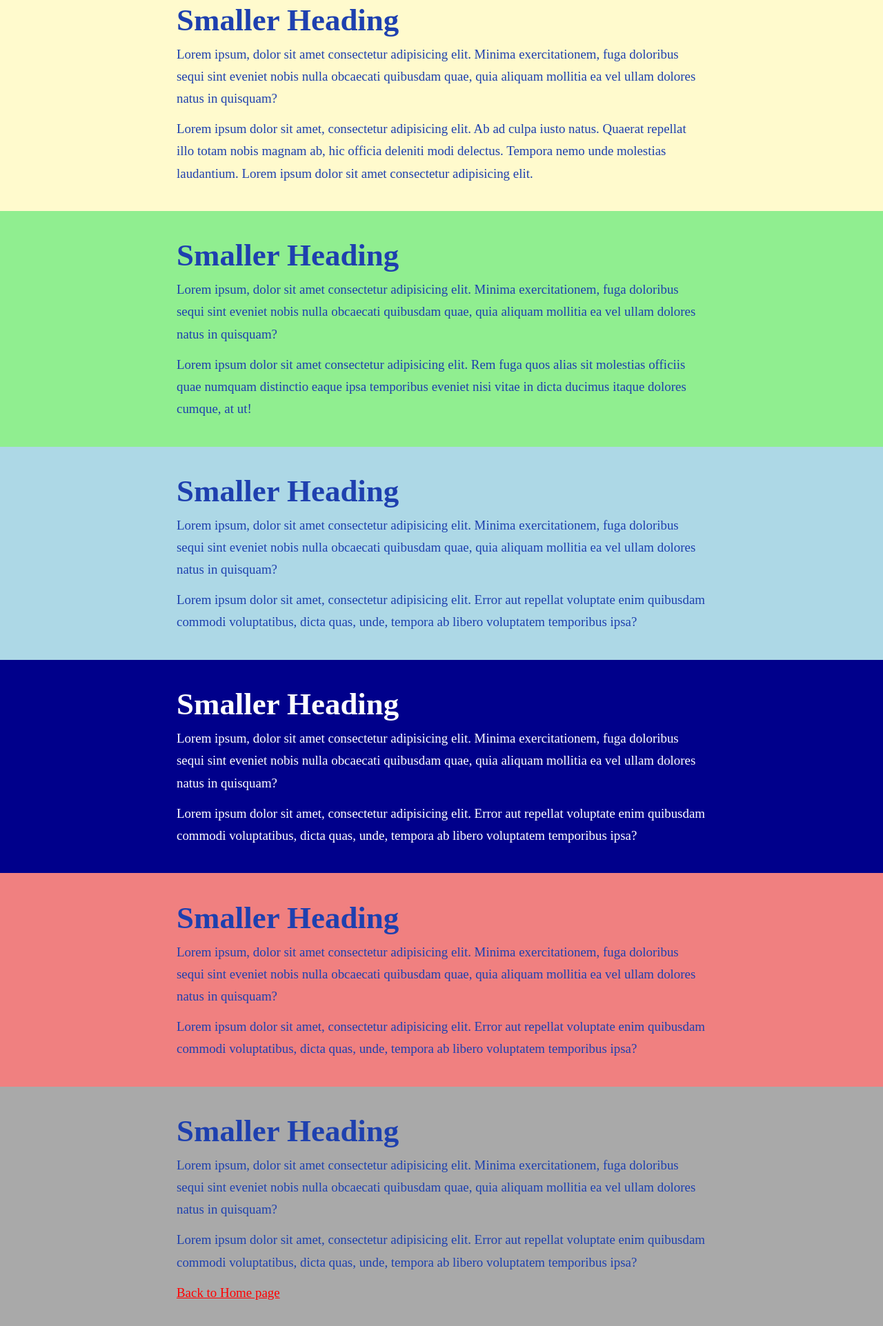
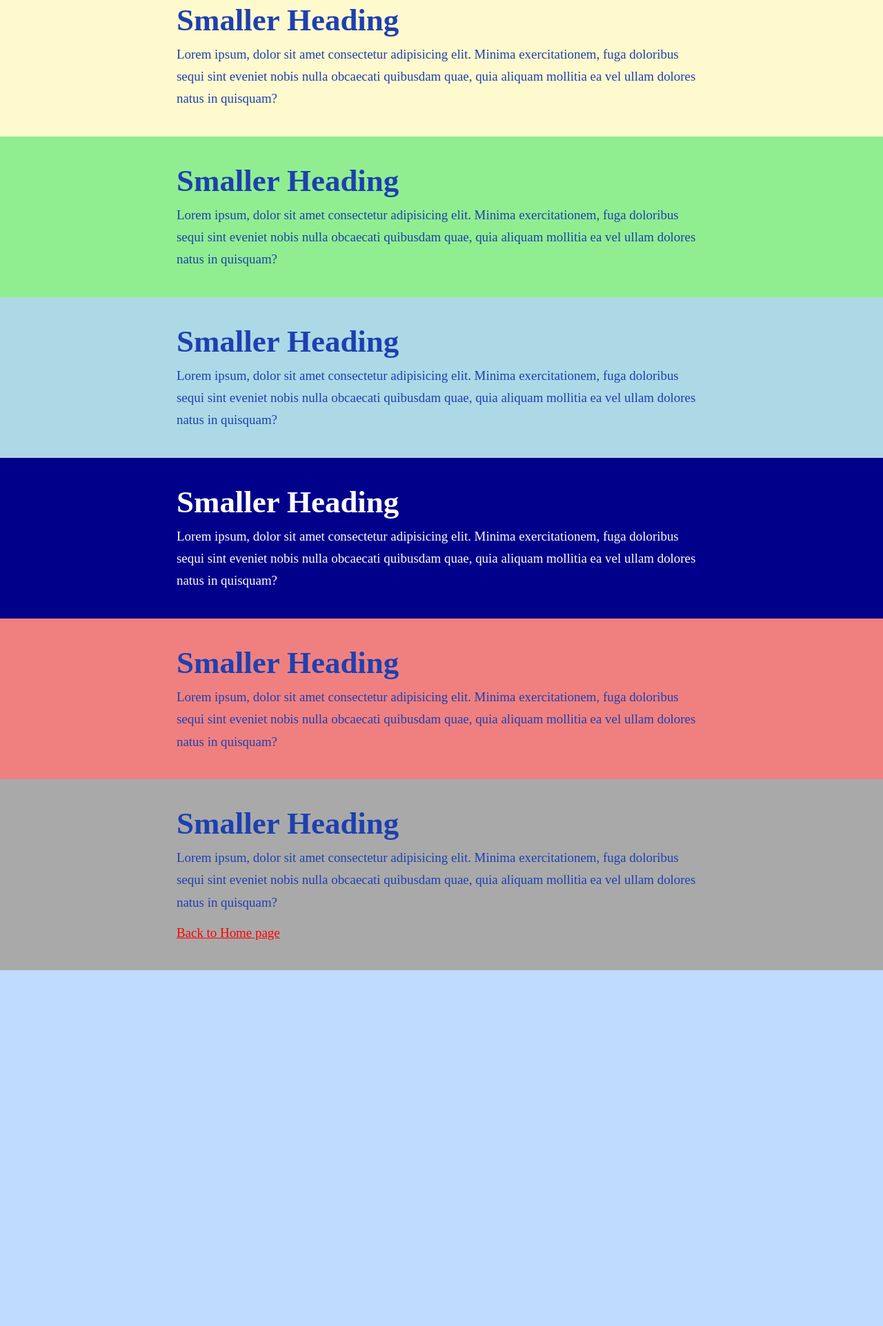
Before and after one commit to ferdnandow/ferdnandow.github.io, a plain HTML site: page exercises/page-3.html in a window 1280 px wide. Shown: the part 329-2252 px from the top of the page at 69% size. After the commit the page ends 1736 px from the top, so only its background shows below. Drawn offline with Linux system fonts and the light colour scheme.

Commit message:
second commit

```diff
--- a/exercises/page-1.html
+++ b/exercises/page-1.html
@@ -6,6 +6,15 @@
     <title>A Tale of Two Cities</title>
     <meta name="description" content="A basic web page containing some text from A Tale of Two Cities, a novel published in 1859 by English author Charles Dickens.">
     <link rel="stylesheet" href="assets/css/style-1.css">
+
+
+<link rel="apple-touch-icon" sizes="180x180" href="../assets/img/favicons/apple-touch-icon.png">
+<link rel="icon" type="image/png" sizes="32x32" href="../assets/img/favicons/favicon-32x32.png">
+<link rel="icon" type="image/png" sizes="16x16" href="../assets/img/favicons/favicon-16x16.png">
+<link rel="manifest" href="../assets/img/favicons/site.webmanifest">
+
+
+
 </head>
 <body>
 
--- a/exercises/page-3.html
+++ b/exercises/page-3.html
@@ -8,6 +8,13 @@
 <title>Web Page with Sections</title>
 <meta name="description" content="A sample web page with multiple sections.">
 <link rel="stylesheet" href="assets/css/style-3.css">
+
+
+<link rel="apple-touch-icon" sizes="180x180" href="../assets/img/favicons/apple-touch-icon.png">
+<link rel="icon" type="image/png" sizes="32x32" href="../assets/img/favicons/favicon-32x32.png">
+<link rel="icon" type="image/png" sizes="16x16" href="../assets/img/favicons/favicon-16x16.png">
+<link rel="manifest" href="../assets/img/favicons/site.webmanifest">
+
 
 
 </head>
@@ -26,7 +33,6 @@
             <h2>Smaller Heading</h2>
             <p>Lorem ipsum, dolor sit amet consectetur adipisicing elit. Minima exercitationem, fuga doloribus sequi sint eveniet nobis nulla obcaecati quibusdam quae, quia aliquam mollitia ea vel ullam dolores natus in quisquam?</p>
 
-            <p> Lorem ipsum dolor sit amet, consectetur adipisicing elit. Ab ad culpa iusto natus. Quaerat repellat illo totam nobis magnam ab, hic officia deleniti modi delectus. Tempora nemo unde molestias laudantium. Lorem ipsum dolor sit amet consectetur adipisicing elit. </p>
 
         </section>
 
@@ -34,7 +40,6 @@
             <h2>Smaller Heading</h2>
             <p>Lorem ipsum, dolor sit amet consectetur adipisicing elit. Minima exercitationem, fuga doloribus sequi sint eveniet nobis nulla obcaecati quibusdam quae, quia aliquam mollitia ea vel ullam dolores natus in quisquam?</p>
 
-            <p>Lorem ipsum dolor sit amet consectetur adipisicing elit. Rem fuga quos alias sit molestias officiis quae numquam distinctio eaque ipsa temporibus eveniet nisi vitae in dicta ducimus itaque dolores cumque, at ut! </p>
 
         </section>
 
@@ -42,7 +47,6 @@
             <h2>Smaller Heading</h2>
             <p>Lorem ipsum, dolor sit amet consectetur adipisicing elit. Minima exercitationem, fuga doloribus sequi sint eveniet nobis nulla obcaecati quibusdam quae, quia aliquam mollitia ea vel ullam dolores natus in quisquam?</p>
 
-            <p>Lorem ipsum dolor sit amet, consectetur adipisicing elit. Error aut repellat voluptate enim quibusdam commodi voluptatibus, dicta quas, unde, tempora ab libero voluptatem temporibus ipsa?</p>
 
         </section>
 
@@ -50,23 +54,17 @@
             <h2>Smaller Heading</h2>
             <p>Lorem ipsum, dolor sit amet consectetur adipisicing elit. Minima exercitationem, fuga doloribus sequi sint eveniet nobis nulla obcaecati quibusdam quae, quia aliquam mollitia ea vel ullam dolores natus in quisquam?</p>
 
-            <p>Lorem ipsum dolor sit amet, consectetur adipisicing elit. Error aut repellat voluptate enim quibusdam commodi voluptatibus, dicta quas, unde, tempora ab libero voluptatem temporibus ipsa?</p>
-
         </section>
 
         <section class="section-5">
             <h2>Smaller Heading</h2>
             <p>Lorem ipsum, dolor sit amet consectetur adipisicing elit. Minima exercitationem, fuga doloribus sequi sint eveniet nobis nulla obcaecati quibusdam quae, quia aliquam mollitia ea vel ullam dolores natus in quisquam?</p>
 
-            <p>Lorem ipsum dolor sit amet, consectetur adipisicing elit. Error aut repellat voluptate enim quibusdam commodi voluptatibus, dicta quas, unde, tempora ab libero voluptatem temporibus ipsa?</p>
-
         </section>
 
         <section class="section-6">
             <h2>Smaller Heading</h2>
             <p>Lorem ipsum, dolor sit amet consectetur adipisicing elit. Minima exercitationem, fuga doloribus sequi sint eveniet nobis nulla obcaecati quibusdam quae, quia aliquam mollitia ea vel ullam dolores natus in quisquam?</p>
-
-            <p>Lorem ipsum dolor sit amet, consectetur adipisicing elit. Error aut repellat voluptate enim quibusdam commodi voluptatibus, dicta quas, unde, tempora ab libero voluptatem temporibus ipsa?</p>
 
         <p><a href="../index.html">Back to Home page</a></p>
 
```
Also changed, not shown: exercises/page-2.html (+8 -0 lines), exercises/page-4.html (+8 -0 lines), exercises/page-5.html (+8 -0 lines), index.html (+2 -1 lines), assets/img/favicons/android-chrome-192x192.png (renamed from assets/img/favicon/android-chrome-192x192.png), assets/img/favicons/android-chrome-512x512.png (renamed from assets/img/favicon/android-chrome-512x512.png), assets/img/favicons/apple-touch-icon.png (renamed from assets/img/favicon/apple-touch-icon.png), assets/img/favicons/favicon-16x16.png (renamed from assets/img/favicon/favicon-16x16.png), assets/img/favicons/favicon-32x32.png (renamed from assets/img/favicon/favicon-32x32.png), assets/img/favicons/favicon.ico (renamed from assets/img/favicon/favicon.ico), assets/img/favicons/site.webmanifest (renamed from assets/img/favicon/site.webmanifest).
